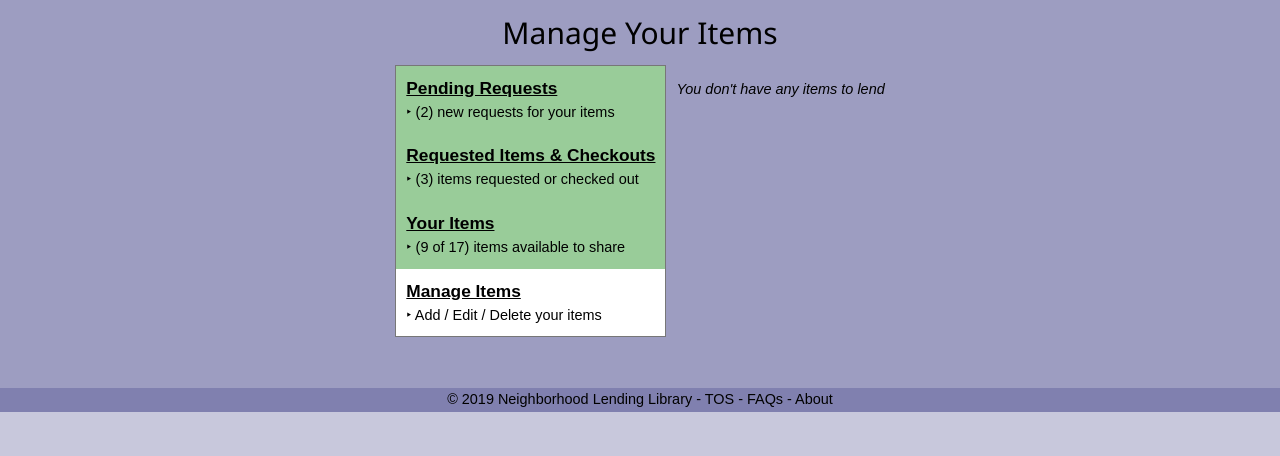
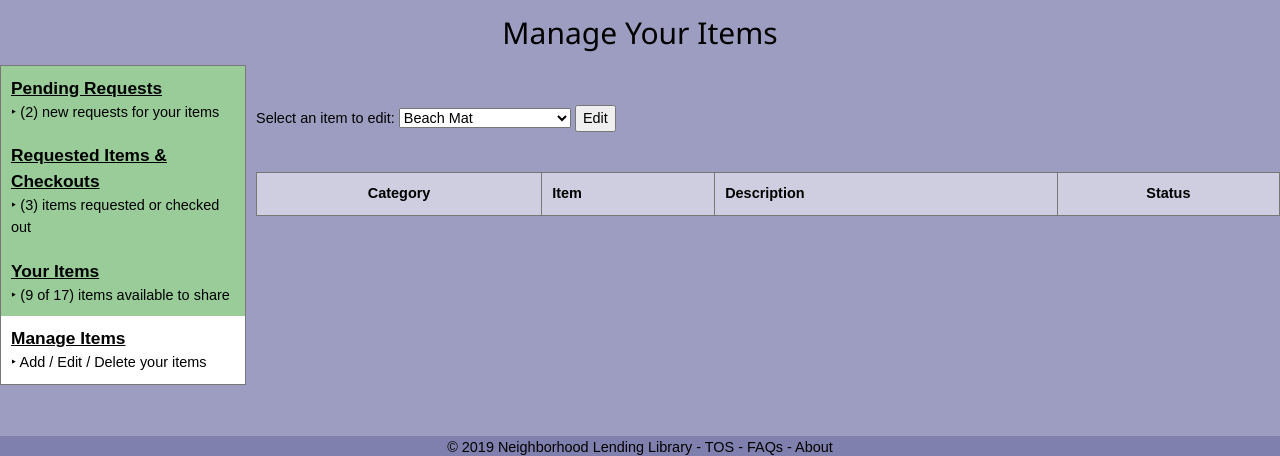
Before and after one commit to lar-mo/neighborbood-lending-library, a Django app: page /manage_items/ in a window 1280 px wide. Shown: the part 24-480 px from the top of the page. Run offline with Django 3.2, Linux system fonts and the light colour scheme; the visitor is signed in with stand-in values (Sample User, id 1); lists and menus that the app fills with data are empty; some web fonts are replaced.

Commit message:
savepoint; 6:31p 8/11

```diff
--- a/bibliotek/lendingLibrary/admin.py
+++ b/bibliotek/lendingLibrary/admin.py
@@ -2,6 +2,7 @@
 
 from .models import UserItemStatus
 from .models import CheckoutStatus
+from .models import CheckoutStatusReason
 from .models import UserItemCategory
 from .models import UserItemCondition
 from .models import UserItem
@@ -9,6 +10,7 @@
 
 admin.site.register(UserItemStatus)
 admin.site.register(CheckoutStatus)
+admin.site.register(CheckoutStatusReason)
 admin.site.register(UserItemCategory)
 admin.site.register(UserItemCondition)
 admin.site.register(UserItem)
--- a/bibliotek/lendingLibrary/models.py
+++ b/bibliotek/lendingLibrary/models.py
@@ -8,6 +8,12 @@
         return self.name
 
 class CheckoutStatus(models.Model):
+    name            = models.CharField(max_length=200)
+
+    def __str__(self):
+        return self.name
+
+class CheckoutStatusReason(models.Model):
     name            = models.CharField(max_length=200)
 
     def __str__(self):
--- a/bibliotek/lendingLibrary/templates/lendingLibrary/manage_items.html
+++ b/bibliotek/lendingLibrary/templates/lendingLibrary/manage_items.html
@@ -9,8 +9,19 @@
 {% endblock %}
 
 {% block content %}
+  <div style="align-items: left; width: 100%;padding: 40px 0 40px">
+    <form>
+      Select an item to edit: <select>
+        <option>Beach Mat</option>
+        <option>"Lila: An Inquiry into ..."</option>
+        <option>Basketball</option>
+        <option>Volleyball Net</option>
+        <option>Snow Shoes</option>
+      </select>
+      <button>Edit</button>
+    </form>
+  </div>
   <div id="item_list"> <!-- start of 'item_list' -->
-    {% if items %}
       <table>
         <tr>
           <th>Category</th>
@@ -18,33 +29,6 @@
           <th align="left">Description</th>
           <th>Status</th>
         </tr>
-        {% for item in items %}
-        <tr>
-          <td align="center">{{item.type}}</td>
-          {% if item.type.name == "Books" %}
-            <td><span class="item_title">"{{item.name}}"</span></td>
-          {% else %}
-            <td><span class="item_title">{{item.name}}</span></td>
-          {% endif %}
-          <td><span class="item_description">{{item.description}}</span></td>
-          {% if item.item_status.name == 'Available' %}
-            <td style="background-color:lightgreen" align="center">{{item.item_status}}</td>
-          {% elif item.item_status.name == 'Requested' %}
-            <td style="background-color:blue;color:#FFF" align="center">{{item.item_status}}</td>
-          {% elif item.item_status.name == 'Checked Out' %}
-            <td style="background-color:white" align="center">{{item.item_status}}</td>
-          {% elif item.item_status.name == 'Unavailable' %}
-            <td style="background-color:yellow" align="center">{{item.item_status}}</td>
-          {% elif item.item_status.name == 'Hidden' %}
-            <td style="background-color:#777;color:#FFF" align="center">{{item.item_status}}</td>
-          {% elif item.item_status.name == 'Lost' %}
-            <td style="background-color:#333;color:#FFF" align="center">{{item.item_status}}</td>
-          {% endif %}
-        </tr>
-        {% endfor %}
       </table>
-    {% else %}
-      <p><i>You don't have any items to lend</i></p>
-    {% endif %}
   </div> <!-- end of 'item_list' -->
 {% endblock %}
--- a/bibliotek/lendingLibrary/templates/lendingLibrary/my_checkouts.html
+++ b/bibliotek/lendingLibrary/templates/lendingLibrary/my_checkouts.html
@@ -29,7 +29,7 @@
           <td style="background-color:#FFFF66">{{checkout.checkout_status.name}}</td>
         {% elif checkout.checkout_status.name == 'Active' %}
           <td style="background-color:lightgreen">{{checkout.checkout_status.name}}</td>
-        {% elif checkout.checkout_status.name == 'Inactive' %}
+        {% elif checkout.checkout_status.name == 'Denied' %}
           <td style="background-color:pink">{{checkout.checkout_status.name}}</td>
         {% endif %}
         {% if checkout.checkout_date == None %}
--- a/bibliotek/lendingLibrary/views.py
+++ b/bibliotek/lendingLibrary/views.py
@@ -42,7 +42,7 @@
 
 @login_required
 def deny_request(request):
-    checkout_status = CheckoutStatus.objects.get(id=2) # 2=Inactive
+    checkout_status = CheckoutStatus.objects.get(id=2) # 2=Denied
     item_status = UserItemStatus.objects.get(id=8) # 8=Available
     item_request_id = request.POST['item_request_id']
     item_request = UserItemCheckout.objects.get(id=item_request_id)
@@ -128,7 +128,7 @@
 def my_items(request):
     owner = request.user
     items = owner.items.order_by('item_status__name', 'type__name')
-    item_requests = UserItemCheckout.objects.filter(user_item__in=items)
+    item_requests = UserItemCheckout.objects.filter(user_item__in=items).exclude(checkout_status=2)
     filter = ['Available', 'Unavailable', 'Lost', 'Hidden']
     context = {'items': items, 'owner': owner, 'item_requests': item_requests, 'filter': filter}
     return render(request, 'lendingLibrary/my_items.html', context)
```
Also changed, not shown: bibliotek/BAKdb.sqlite3 (added), bibliotek/lendingLibrary/migrations/0001_initial.py.
